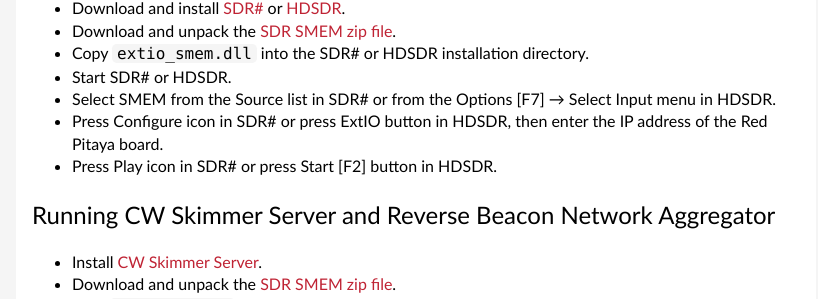
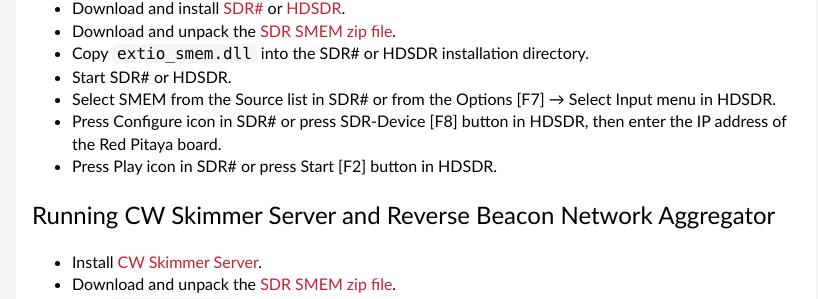
Before and after one commit to pavel-demin/red-pitaya-notes, a Jekyll site: the page built from sdr-receiver.md, in a window 1280 px wide and 900 px high, scrolled down 1904 px. Shown: the part 149-448 px from the top of the window, without its empty margins (224-1042 px from the left). Built offline with Jekyll 4.4.1, drawn with Linux system fonts in a browser that asks for light colours.

Commit message:
update instructions for HDSDR

```diff
--- a/sdr-receiver.md
+++ b/sdr-receiver.md
@@ -61,7 +61,7 @@
  - Copy `extio_smem.dll` into the SDR# or HDSDR installation directory.
  - Start SDR# or HDSDR.
  - Select SMEM from the Source list in SDR# or from the Options [F7] &rarr; Select Input menu in HDSDR.
- - Press Configure icon in SDR# or press ExtIO button in HDSDR, then enter the IP address of the Red Pitaya board.
+ - Press Configure icon in SDR# or press SDR-Device [F8] button in HDSDR, then enter the IP address of the Red Pitaya board.
  - Press Play icon in SDR# or press Start [F2] button in HDSDR.
 
 Running CW Skimmer Server and Reverse Beacon Network Aggregator
```
Also changed, not shown: sdr-receiver-122-88.md (+1 -1 lines), sdr-transceiver-122-88.md (+1 -1 lines), sdr-transceiver.md (+1 -1 lines).
